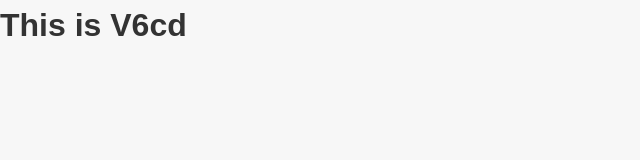
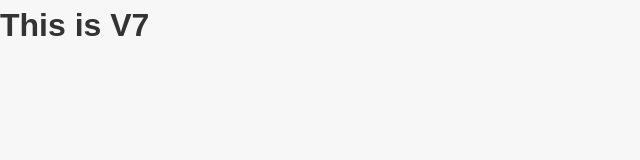
Before and after one commit to umair615/myrepo, a plain HTML site: page index.html in a window 1280 px wide. Shown: the full height of the page, 0-640 px from the left. Drawn offline with Linux system fonts and the light colour scheme.

Commit message:
this is V7

```diff
--- a/index.html
+++ b/index.html
@@ -7,7 +7,7 @@
     <title>Document</title>
 </head>
 <body>
-    <h1> This is V6cd </h1>
+    <h1> This is V7 </h1>
 
 </body>
 </html>
```
Also changed, not shown: 1 other file.
